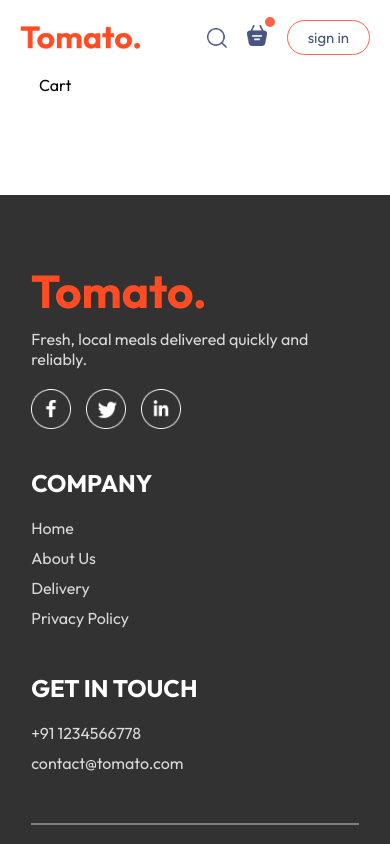
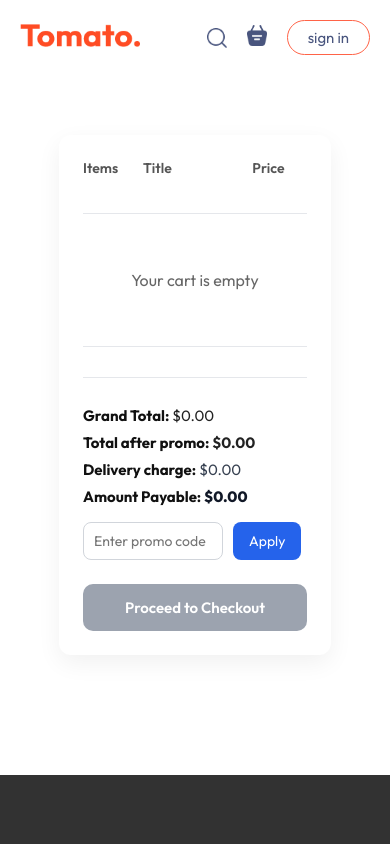
Before and after one commit to vivek55933/Foodapp, a React (Vite) app: page /cart in a window 390 px wide. Shown: the top 844 px of the page. Built offline with nearby package versions, Linux system fonts and the light colour scheme.

Commit message:
Your commit message

```diff
--- a/src/components/Navbar/Navbar.jsx
+++ b/src/components/Navbar/Navbar.jsx
@@ -1,13 +1,18 @@
-import React, { useState } from 'react'
+import React, { useState, useContext } from 'react'
 import './Navbar.css'
 import { assets } from '../../assets/assets'
 import { Link } from 'react-router-dom';
+import { StoreContext } from '../../Context/StoreContext'
 const Navbar = ({setShowLogin}) => {
 
   const [menu, setMenu] = useState("home");
+  const { cartItems } = useContext(StoreContext);
+  const hasItems = Object.values(cartItems || {}).some(q => q > 0);
   return (
     <div className='navbar'>
-     <img src={assets.logo} alt='' className='logo'/>
+     <Link to='/'>
+       <img src={assets.logo} alt='' className='logo'/>
+     </Link>
      <ul className='navbar-menu'>
         <li><Link to='/' onClick={()=> setMenu("home")} className={menu==="home"?"active":""}>home</Link></li>
         <li><a href='#explore-menu' onClick={()=> setMenu("menu")} className={menu==="menu"?"active":""}>menu</a></li>
@@ -17,8 +22,8 @@ const Navbar = ({setShowLogin}) => {
      <div className='navbar-right'>
         <img src={assets.search_icon} alt=''/>
         <div className='navbar-search-icon'>
-            <img src={assets.basket_icon} alt=''/>
-            <div className='dot'></div>
+            <Link to='/cart'><img src={assets.basket_icon} alt=''/> </Link>
+            {hasItems && <div className='dot'></div>}
         </div>
         <button onClick={()=>setShowLogin(true)}>sign in</button>
      </div>
--- a/src/pages/Cart/Cart.css
+++ b/src/pages/Cart/Cart.css
@@ -0,0 +1,235 @@
+/* ===== Cart Container ===== */
+.cart {
+  max-width: 1200px;
+  margin: 40px auto;
+  padding: 20px;
+  font-family: "Inter", "Segoe UI", Arial, sans-serif;
+  color: #222;
+}
+
+.cart-items {
+  background-color: #ffffff;
+  border-radius: 12px;
+  padding: 24px;
+  box-shadow: 0 8px 24px rgba(0, 0, 0, 0.06);
+}
+
+/* ===== Header Row ===== */
+.cart-items-title {
+  display: grid;
+  grid-template-columns: 80px 2fr 1fr 1fr 1fr 1fr;
+  font-weight: 600;
+  color: #555;
+  font-size: 14px;
+  align-items: center;
+}
+
+.cart-items-title p {
+  margin: 0;
+}
+
+.cart hr {
+  border: none;
+  border-top: 1px solid #e5e7eb;
+  margin: 16px 0;
+}
+
+/* ===== Cart Item Row ===== */
+.cart-item-row {
+  display: grid;
+  grid-template-columns: 80px 2fr 1fr 1fr 1fr 1fr;
+  align-items: center;
+  padding: 14px 0;
+  font-size: 14px;
+}
+
+.cart-item-row img {
+  border-radius: 8px;
+  object-fit: cover;
+}
+
+.cart-item-row p {
+  margin: 0;
+  color: #333;
+}
+
+/* ===== Remove Button ===== */
+.cart-item-row button {
+  background-color: transparent;
+  border: 1px solid #ef4444;
+  color: #ef4444;
+  padding: 6px 12px;
+  border-radius: 6px;
+  cursor: pointer;
+  font-size: 13px;
+  transition: all 0.2s ease;
+}
+
+.cart-item-row button:hover {
+  background-color: #ef4444;
+  color: #ffffff;
+}
+
+/* ===== Empty Cart ===== */
+.cart-items > p {
+  text-align: center;
+  font-size: 16px;
+  color: #666;
+  padding: 40px 0;
+}
+
+/* ===== Totals Section ===== */
+.cart-total {
+  margin-top: 30px;
+  padding-top: 20px;
+  border-top: 1px solid #e5e7eb;
+}
+
+.cart-total p {
+  margin: 8px 0;
+  font-size: 15px;
+}
+
+.cart-total strong {
+  color: #111;
+}
+
+.cart-discount {
+  color: #16a34a;
+}
+
+.cart-final {
+  font-size: 18px;
+  font-weight: 700;
+  margin-top: 12px;
+}
+
+/* ===== Promo Code Section ===== */
+.cart-promo {
+  display: flex;
+  gap: 10px;
+  margin-top: 16px;
+  flex-wrap: wrap;
+}
+
+.promo-input {
+  width: 160px;          /* fixed small width */
+  padding: 8px 10px;
+  border: 1px solid #d1d5db;
+  border-radius: 8px;
+  font-size: 14px;
+}
+
+.promo-input:disabled {
+  background-color: #f3f4f6;
+  cursor: not-allowed;
+}
+
+.promo-apply,
+.promo-remove {
+  padding: 10px 16px;
+  font-size: 14px;
+  border-radius: 8px;
+  cursor: pointer;
+  border: none;
+  transition: all 0.2s ease;
+}
+
+/* Apply Button */
+.promo-apply {
+  background-color: #2563eb;
+  color: #ffffff;
+}
+
+.promo-apply:hover:not(:disabled) {
+  background-color: #1d4ed8;
+}
+
+.promo-apply:disabled {
+  background-color: #9ca3af;
+  cursor: not-allowed;
+}
+
+/* Remove Promo */
+.promo-remove {
+  background-color: #f3f4f6;
+  color: #374151;
+  border: 1px solid #d1d5db;
+}
+
+.promo-remove:hover {
+  background-color: #e5e7eb;
+}
+
+/* Promo Message */
+.promo-message {
+  margin-top: 8px;
+  font-size: 14px;
+  color: #374151;
+}
+
+/* ===== Footer / Checkout ===== */
+.cart-footer {
+  margin-top: 24px;
+  text-align: right;
+}
+
+.checkout-button {
+  background-color: #16a34a;
+  color: #ffffff;
+  border: none;
+  padding: 14px 28px;
+  font-size: 15px;
+  font-weight: 600;
+  border-radius: 10px;
+  cursor: pointer;
+  transition: all 0.2s ease;
+}
+
+/* Delivery and final payable styles */
+.delivery-charge {
+  color: #374151;
+  margin-top: 8px;
+  font-size: 15px;
+}
+
+.payable-total {
+  font-size: 20px;
+  font-weight: 800;
+  margin-top: 8px;
+  color: #111827;
+}
+.checkout-button:hover:not(:disabled) {
+  background-color: #15803d;
+}
+
+.checkout-button:disabled {
+  background-color: #9ca3af;
+  cursor: not-allowed;
+}
+
+/* ===== Responsive Design ===== */
+@media (max-width: 768px) {
+  .cart-items-title,
+  .cart-item-row {
+    grid-template-columns: 60px 2fr 1fr;
+    row-gap: 8px;
+  }
+
+  .cart-items-title p:nth-child(n + 4),
+  .cart-item-row p:nth-child(n + 4),
+  .cart-item-row button {
+    display: none;
+  }
+
+  .cart-footer {
+    text-align: center;
+  }
+
+  .checkout-button {
+    width: 100%;
+  }
+  .promo-input {
+    width: 140px;        /* slightly smaller on mobile */
+  }
+}
--- a/src/pages/Cart/Cart.jsx
+++ b/src/pages/Cart/Cart.jsx
@@ -1,8 +1,124 @@
-import React from 'react'
+import React, { useContext, useState } from 'react'
 import './Cart.css'
+import { StoreContext } from '../../Context/StoreContext'
+import { useNavigate } from 'react-router-dom'
+
 const Cart = () => {
+
+  const { cartItems, food_list, removeFromCart } = useContext(StoreContext);
+  const [promoInput, setPromoInput] = useState('')
+  const [appliedPromo, setAppliedPromo] = useState(null)
+  const [promoMessage, setPromoMessage] = useState('')
+  const navigate = useNavigate()
+
+  const itemIds = Object.keys(cartItems || {}).filter(id => cartItems[id] > 0);
+
+  const grandTotal = itemIds.reduce((sum, id) => {
+    const food = food_list.find(f => f._id === id);
+    const price = food ? food.price : 0;
+    return sum + price * cartItems[id];
+  }, 0);
+
+  const discount = appliedPromo
+    ? (appliedPromo.type === 'percent' ? (grandTotal * appliedPromo.value) / 100 : appliedPromo.value)
+    : 0
+
+  const discountedTotal = Math.max(0, grandTotal - discount)
+
+  // Delivery charge is 5% of discounted total but bounded between $2 and $5 when cart is not empty
+  const deliveryCharge = itemIds.length > 0 ? Math.max(2, Math.min(5, Number((discountedTotal * 0.05).toFixed(2) || 2))) : 0;
+
+  const finalTotal = Math.max(0, discountedTotal + deliveryCharge);
+
+  const handleApplyPromo = () => {
+    const code = (promoInput || '').trim().toUpperCase()
+    if (!code) {
+      setPromoMessage('Enter a promo code')
+      return
+    }
+    if (code === 'SAVE10') {
+      setAppliedPromo({ type: 'percent', value: 10 })
+      setPromoMessage('Promo applied: 10% off')
+    } else if (code === 'FLAT5') {
+      setAppliedPromo({ type: 'flat', value: 5 })
+      setPromoMessage('Promo applied: $5 off')
+    } else {
+      setPromoMessage('Invalid promo code')
+    }
+  }
+
+  const handleRemovePromo = () => {
+    setAppliedPromo(null)
+    setPromoInput('')
+    setPromoMessage('Promo removed')
+  }
+
+  const handleCheckout = () => {
+    // navigate to placeorder and pass total via state (optional)
+    navigate('/placeorder', { state: { total: finalTotal } })
+  }
+
   return (
-    <div>Cart</div>
+    <div className='cart'>
+      <div className='cart-items'>
+        <div className='cart-items-title'>
+             <p>Items</p>
+             <p>Title</p>
+             <p>Price</p>
+             <p>Quantity</p>
+             <p>Total</p>
+             <p>Remove</p>
+        </div>
+        <br/>
+        <hr/>
+        {itemIds.length === 0 ? (
+          <p>Your cart is empty</p>
+        ) : (
+          itemIds.map(id => {
+            const item = food_list.find(f => f._id === id);
+            const qty = cartItems[id];
+            const price = item ? item.price : 0;
+            return (
+              <div className='cart-item-row' key={id}>
+                {item?.image && <img src={item.image} alt={item?.name} width={60} />}
+                <p>{item?.name || 'Unknown'}</p>
+                <p>${price}</p>
+                <p>{qty}</p>
+                <p>${(price * qty).toFixed(2)}</p>
+                <button onClick={() => removeFromCart(id)}>Remove</button>
+              </div>
+            )
+          })
+        )}
+        <hr/>
+        <div className='cart-total'>
+          <p><strong>Grand Total: </strong> ${grandTotal.toFixed(2)}</p>
+          {appliedPromo && (
+            <p className='cart-discount'><strong>Discount:</strong> -${discount.toFixed(2)} ({appliedPromo.type === 'percent' ? `${appliedPromo.value}%` : `$${appliedPromo.value}`})</p>
+          )}
+          <p className='cart-final'><strong>Total after promo: </strong> ${discountedTotal.toFixed(2)}</p>
+          <p className='delivery-charge'><strong>Delivery charge:</strong> ${deliveryCharge.toFixed(2)}</p>
+          <p className='payable-total'><strong>Amount Payable:</strong> ${finalTotal.toFixed(2)}</p>
+
+          <div className='cart-promo'>
+            <input
+              className='promo-input'
+              placeholder='Enter promo code'
+              value={promoInput}
+              onChange={(e) => setPromoInput(e.target.value)}
+              disabled={!!appliedPromo}
+            />
+            <button className='promo-apply' onClick={handleApplyPromo} disabled={!!appliedPromo}>Apply</button>
+            {appliedPromo && <button className='promo-remove' onClick={handleRemovePromo}>Remove Promo</button>}
+          </div>
+          {promoMessage && <p className='promo-message'>{promoMessage}</p>}
+
+          <div className='cart-footer'>
+            <button className='checkout-button' onClick={handleCheckout} disabled={itemIds.length === 0}>Proceed to Checkout</button>
+          </div>
+        </div>
+      </div>
+    </div>
   )
 }
 
```
